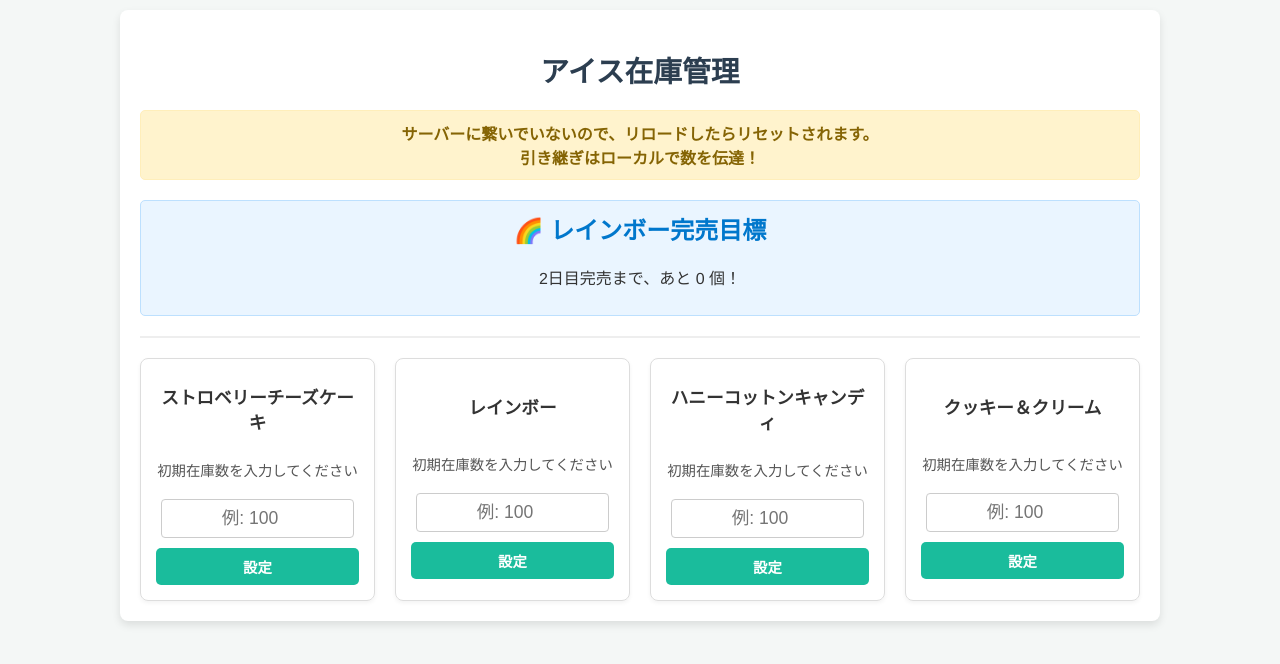
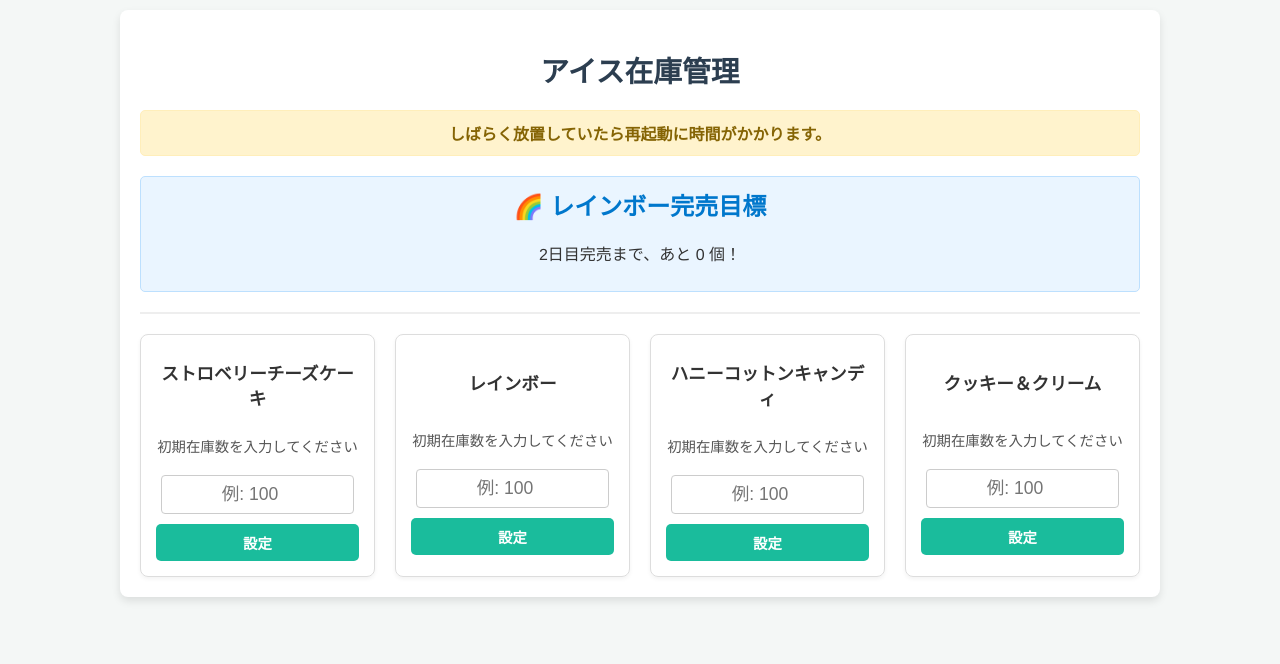
Before and after one commit to Boni8WH/nijifesvolley, a website: page public/index.html in a window 1280 px wide. Drawn offline with Linux system fonts and the light colour scheme; no server answers.

Commit message:
Add files via upload

```diff
--- a/public/index.html
+++ b/public/index.html
@@ -26,8 +26,7 @@
             <h1>アイス在庫管理</h1>
 
             <div class="warning-banner">
-                サーバーに繋いでいないので、リロードしたらリセットされます。<br>
-                引き継ぎはローカルで数を伝達！
+                しばらく放置していたら再起動に時間がかかります。
             </div>
             <div id="rainbow-goal" class="goal-tracker">
                 <h2>🌈 レインボー完売目標</h2>
```
